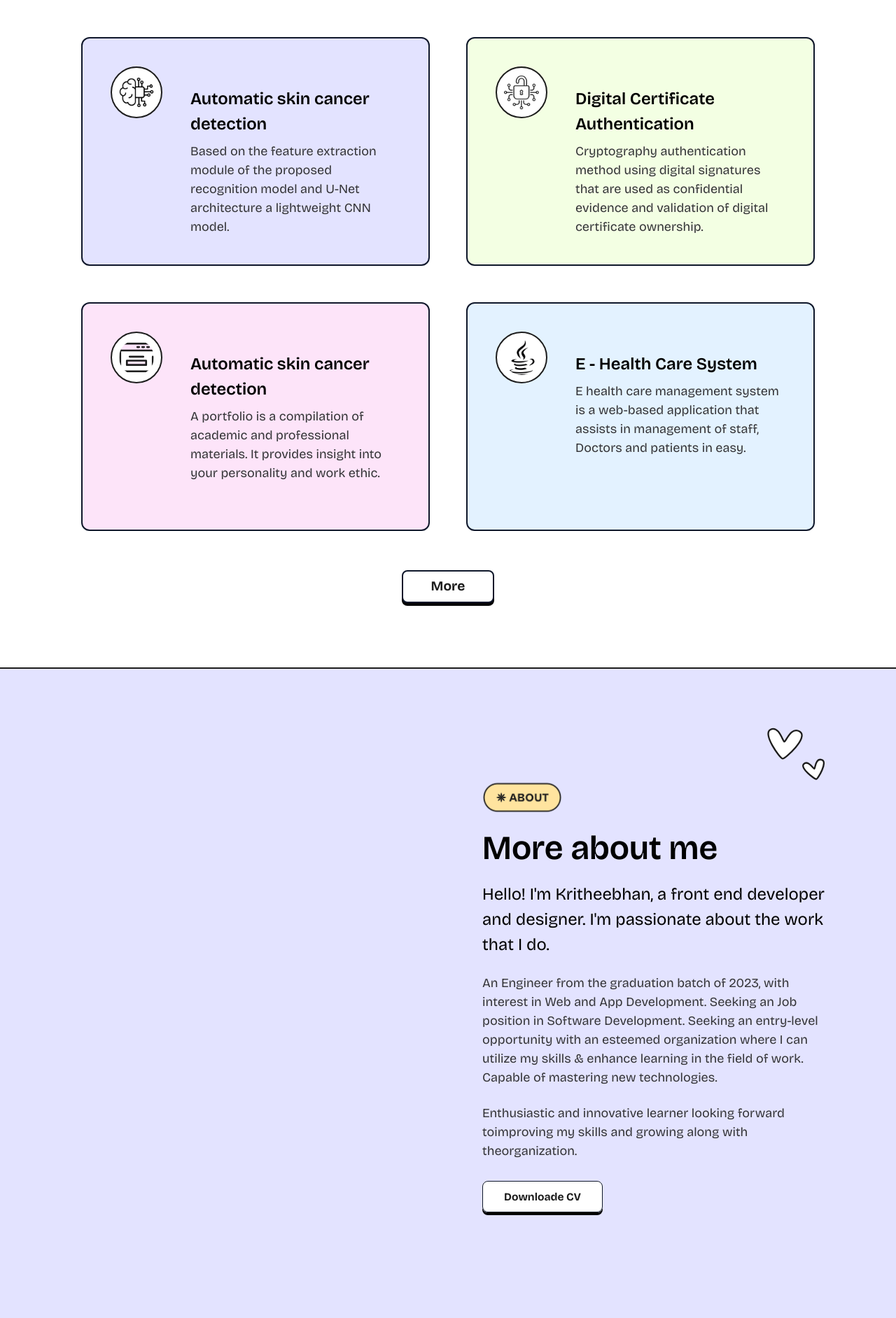
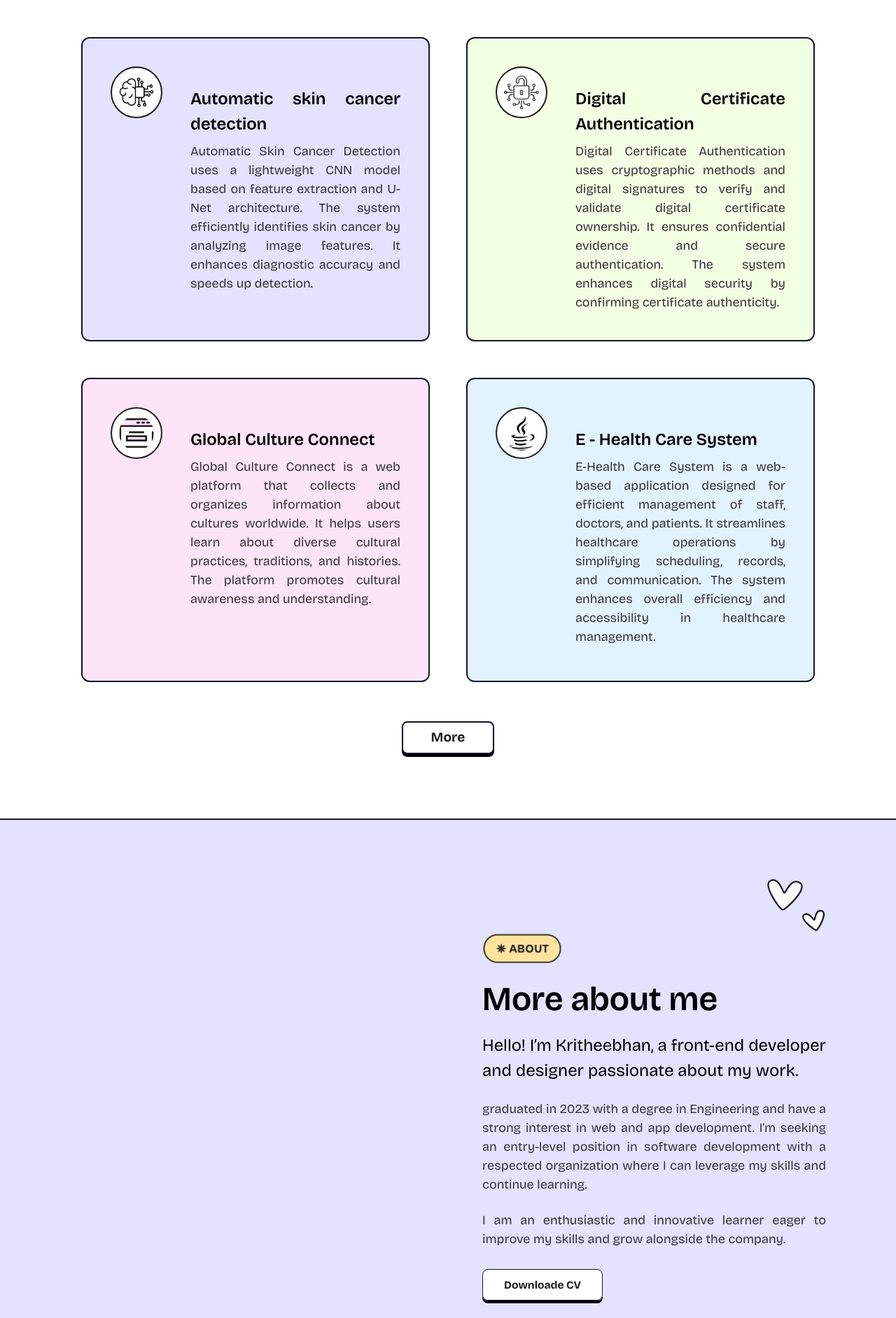
Before and after one commit to kritheebhan/portfolio, a React (Create React App) app: page / in a window 1280 px wide. Shown: the part 1172-3056 px from the top of the page at 70% size. Built offline with nearby package versions, Linux system fonts and the light colour scheme.

Commit message:
align the text

```diff
--- a/src/pages/Works.jsx
+++ b/src/pages/Works.jsx
@@ -23,29 +23,29 @@ function Work() {
       <div className='card my-10'>
           <div className='border-2 border-slate-900 rounded-xl lg:flex p-10 m-4' id='ml'>
             <img src={machine_learning} alt="" id='icon' />
-            <p className='paragraph-large lg:pl-10 mt-7 font-semibold'>Automatic skin cancer detection
-            <p className='pargraph-small mt-2 '>Based on the feature extraction module of the proposed recognition model and U-Net architecture a lightweight CNN model.</p>
+            <p className='paragraph-large lg:pl-10 mt-7 font-semibold text-justify'>Automatic skin cancer detection
+            <p className='pargraph-small mt-2 '>Automatic Skin Cancer Detection uses a lightweight CNN model based on feature extraction and U-Net architecture. The system efficiently identifies skin cancer by analyzing image features. It enhances diagnostic accuracy and speeds up detection.</p>
             </p>
           </div>
 
           <div className='border-2 border-slate-900 rounded-xl lg:flex p-10 m-4' id='cg'>
             <img src={crypto_graphy} alt="" id='icon' />
-            <p className='paragraph-large lg:pl-10 mt-7  font-semibold'>Digital Certificate Authentication
-            <p className='pargraph-small mt-2 '>Cryptography authentication method using digital signatures that are used as confidential evidence and validation of digital certificate ownership.</p>
+            <p className='paragraph-large lg:pl-10 mt-7  font-semibold text-justify'>Digital Certificate Authentication
+            <p className='pargraph-small mt-2 '>Digital Certificate Authentication uses cryptographic methods and digital signatures to verify and validate digital certificate ownership. It ensures confidential evidence and secure authentication. The system enhances digital security by confirming certificate authenticity.</p>
             </p>
           </div>
 
           <div className='border-2 border-slate-900 rounded-xl lg:flex p-10 m-4' id='pt'>
             <img src={portfolio} alt="" id='icon'/>
-            <p className='paragraph-large  lg:pl-10 mt-7  font-semibold'>Automatic skin cancer detection
-            <p className='pargraph-small mt-2 '>A portfolio is a compilation of academic and professional materials. It provides insight into your personality and work ethic.</p>
+            <p className='paragraph-large  lg:pl-10 mt-7  font-semibold'>Global Culture Connect
+            <p className='pargraph-small mt-2 text-justify'>Global Culture Connect is a web platform that collects and organizes information about cultures worldwide. It helps users learn about diverse cultural practices, traditions, and histories. The platform promotes cultural awareness and understanding.</p>
             </p>
           </div>
 
           <div className='border-2 border-slate-900 rounded-xl lg:flex p-10 m-4' id='ja'>
             <img src={java} alt="" id='icon' />
             <p className='paragraph-large  lg:pl-10 mt-7  font-semibold'>E - Health Care System
-            <p className='pargraph-small mt-2 '>E health care management system is a web-based application that assists in management of staff, Doctors and patients in easy.</p>
+            <p className='pargraph-small mt-2 text-justify'>E-Health Care System is a web-based application designed for efficient management of staff, doctors, and patients. It streamlines healthcare operations by simplifying scheduling, records, and communication. The system enhances overall efficiency and accessibility in healthcare management.</p>
             </p>
           </div>
 
--- a/src/pages/about.jsx
+++ b/src/pages/about.jsx
@@ -2,7 +2,7 @@ import React from 'react'
 import "../App.css"
 import About from "../components/images/About.png"
 import Heart from "../components/images/heart.svg"
-import myimg from "../components/images/imgabout.png"
+// import myimg from "../components/images/imgabout.png"
 
 
 function about() {
@@ -19,14 +19,14 @@ function about() {
         </div>
         <div className='text-center sm:text-left'>
         <p className='text-4xl lg:text-5xl font-semibold mt-6'>More about me</p>
-        <p className='paragraph-large mt-6 '>
-          Hello! I'm Kritheebhan, a front end developer and designer. I'm passionate about the work that I do.
+        <p className='paragraph-large mt-6 text-justify '>
+        Hello! I’m Kritheebhan, a front-end developer and designer passionate about my work.
         </p>
-        <p  className='pargraph-small mt-6'>
-        An Engineer from the graduation batch of 2023, with interest in Web and App Development. Seeking an Job position in Software Development. Seeking an entry-level opportunity with an esteemed organization where I can utilize my skills & enhance learning in the field of work. Capable of mastering new technologies.
+        <p  className='pargraph-small mt-6 text-justify'>
+        graduated in 2023 with a degree in Engineering and have a strong interest in web and app development. I’m seeking an entry-level position in software development with a respected organization where I can leverage my skills and continue learning.
         </p>
-        <p className='pargraph-small mt-6'>
-        Enthusiastic and innovative learner looking forward toimproving my skills and growing along with theorganization.
+        <p className='pargraph-small mt-6 text-justify'>
+        I am an enthusiastic and innovative learner eager to improve my skills and grow alongside the company.
         </p>
       </div>
       </div>
```
